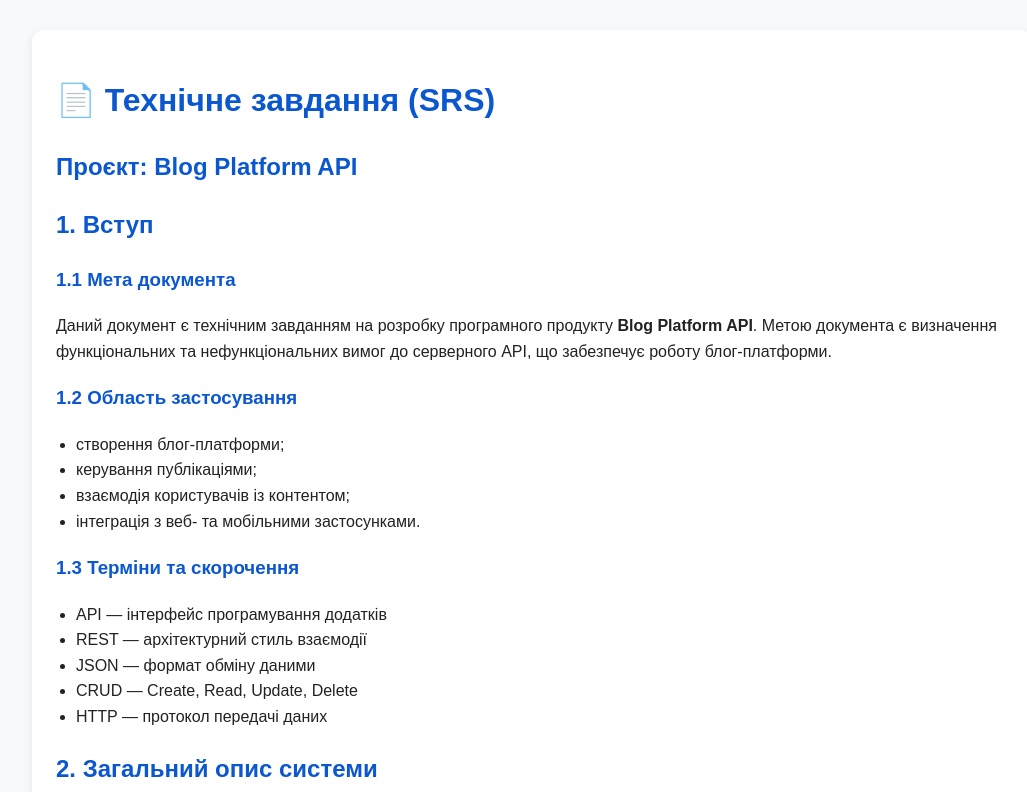
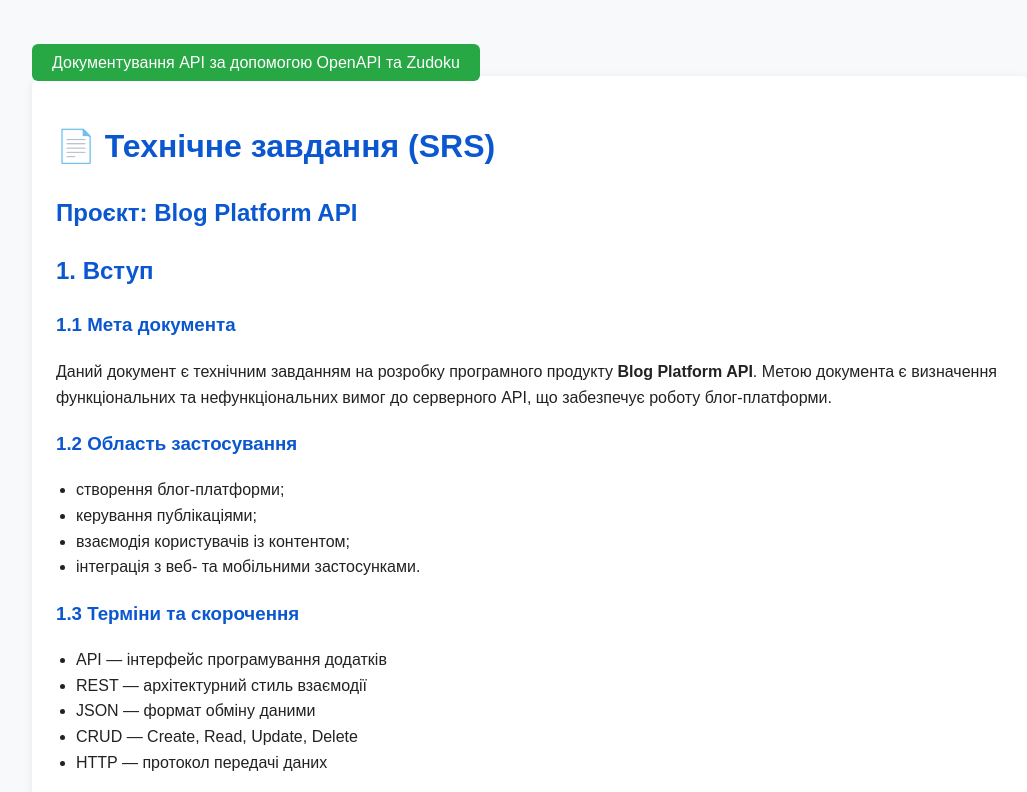
Before and after one commit to WildError/blog-platform-api, a plain HTML site: page index.html in a window 1280 px wide. Shown: the top 792 px of the page, without its empty margins (108-1135 px from the left). Drawn offline with Linux system fonts and the light colour scheme.

Commit message:
Update index.html

```diff
--- a/index.html
+++ b/index.html
@@ -35,6 +35,18 @@
   </style>
 </head>
 <body>
+  <div style="margin-top:20px;">
+  <a href="docs/index.html" style="
+    padding:10px 20px;
+    background:#28a745;
+    color:white;
+    text-decoration:none;
+    border-radius:6px;
+    margin-right:10px;
+  ">
+    Документування API за допомогою OpenAPI та Zudoku
+  </a>
+</div>
   <div class="card">
     <h1>📄 Технічне завдання (SRS)</h1>
     <h2>Проєкт: Blog Platform API</h2>
```
